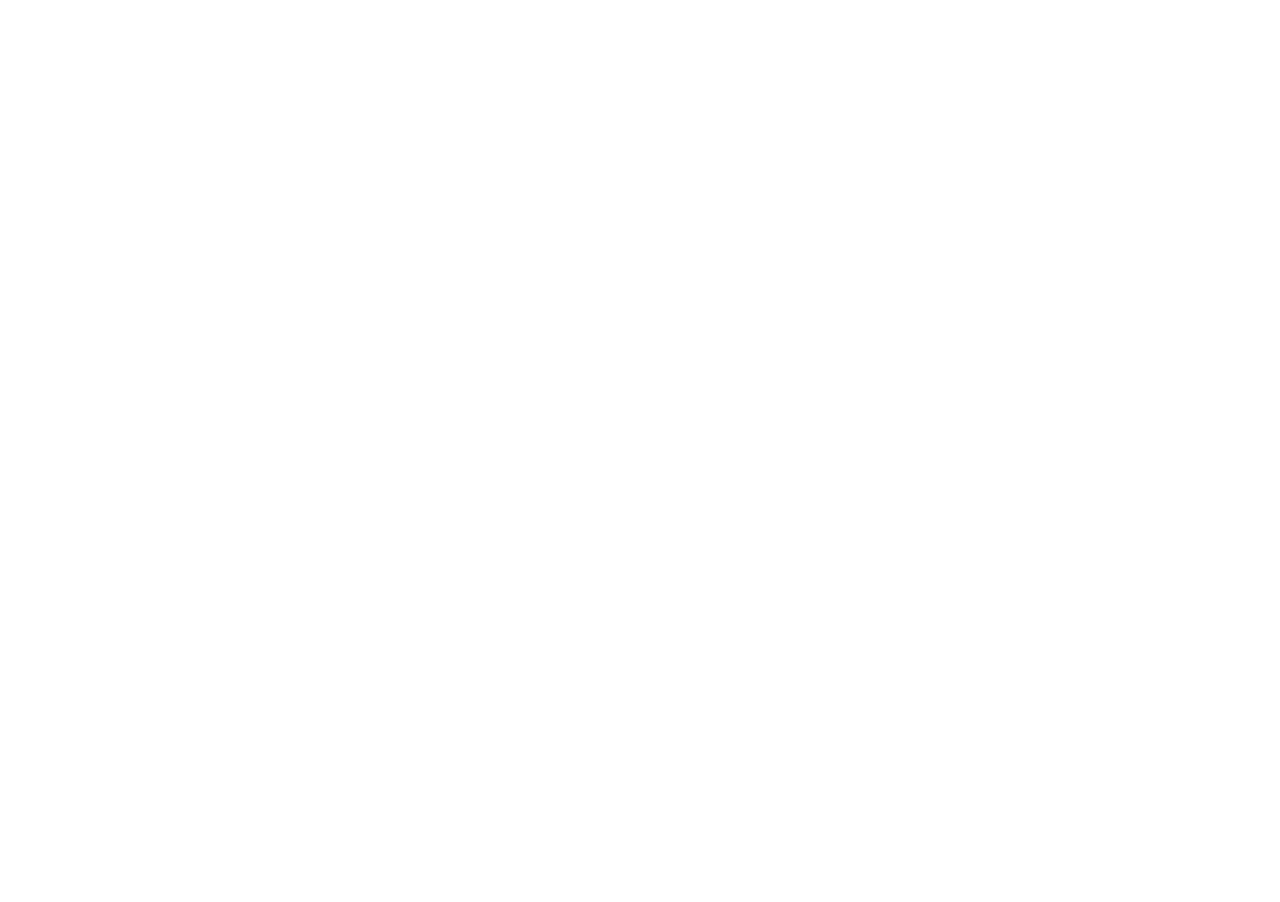
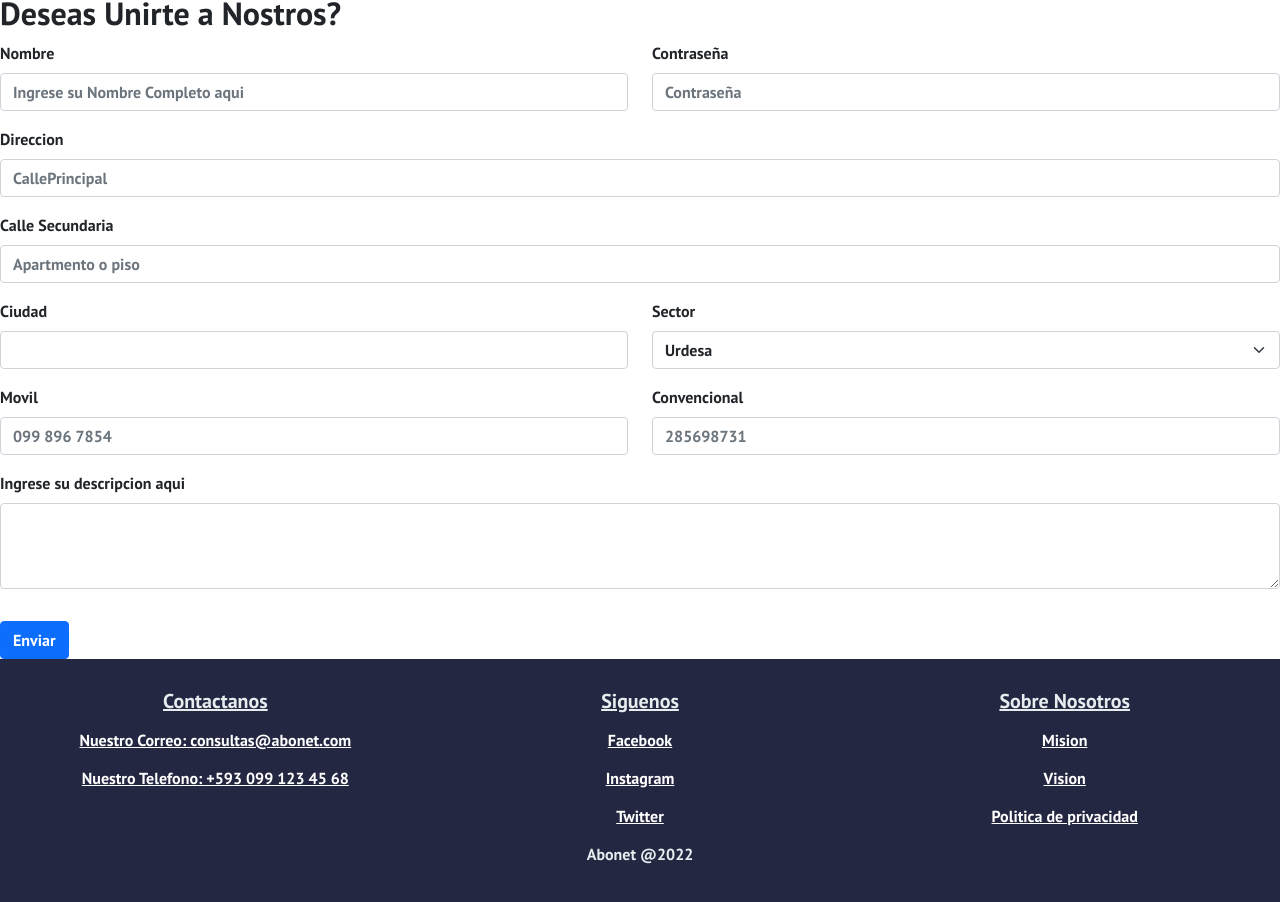
Before and after one commit to AbonetProyecto/Front, a React (Create React App) app: page / in a window 1280 px wide. Shown: the part 860-1762 px from the top of the page. Before the commit the page ends 854 px from the top, so only its background shows below. Built offline with nearby package versions, Linux system fonts and the light colour scheme; the HTML template or start-up script is replaced by a standard one.

Commit message:
Agregada funcionalidad de registro de Abogado.

```diff
--- a/src/components/Button/Button.css
+++ b/src/components/Button/Button.css
@@ -29,6 +29,11 @@
   width: 55vw;
   height: 10vh ;
 
+}
 
+.lista{
+  display: flex;
+  flex-direction: column;
+  align-items: center;
 
 }
--- /dev/null
+++ b/src/components/Footer/Footer.css
@@ -0,0 +1,22 @@
+.contenedorFooter{
+    background-color: #242741;
+    max-width: 100% !important;
+    padding: 30px 15px;
+}
+.links{
+    color : white !important;
+}
+.columnas{
+    display: flex;
+    flex-direction: column;
+}
+h5{
+    text-align: center;
+    text-decoration: underline;
+    color: #e7edef;
+}
+h6{
+    color: #e7edef;
+    margin-top: 10px !important;
+    text-align: center;
+}
--- /dev/null
+++ b/src/components/Footer/Footer.js
@@ -0,0 +1,39 @@
+
+import React from 'react';
+import { Container, Button, Row, Col } from 'react-bootstrap';
+// import Logo from './../../../Assets/Img/leopetLogo.png';
+import './Footer.css';
+
+export const Footer = () => {
+    return (
+        <Container className="contenedorFooter ">
+            <Row>
+
+                <Col className="columnas">
+                    <h5>Contactanos</h5>
+                    <Button variant="link" className="links">Nuestro Correo: consultas@abonet.com</Button>
+                    <Button variant="link" className="links">Nuestro Telefono: +593 099 123 45 68</Button>
+                </Col>
+                <Col className="columnas">
+                    <h5>Siguenos</h5>
+                    <Button variant="link" className="links">Facebook</Button>
+                    <Button variant="link" className="links">Instagram</Button>
+                    <Button variant="link" className="links">Twitter</Button>
+                </Col>
+                <Col className="columnas">
+                    <h5>Sobre Nosotros</h5>
+                    <Button variant="link" className="links">Mision</Button>
+                    <Button variant="link" className="links">Vision</Button>
+                    <Button variant="link" className="links">Politica de privacidad</Button>
+                </Col>
+            </Row>
+            <Row>
+                <Col>
+                    <h6>Abonet @2022</h6>
+                </Col>
+            </Row>
+        </Container>
+    );
+};
+
+export default Footer;
--- /dev/null
+++ b/src/components/Formulario/Formulario.js
@@ -0,0 +1,188 @@
+import React, {useState} from "react";
+import {Col, Form, Row, Button} from "react-bootstrap";
+
+
+export const Formulario = () => {
+    const [data, setData] = useState({
+        "nombre": "",
+        "contrasena": "",
+        "direccion": "",
+        "calleSecundaria": "",
+        "ciudad": "",
+        "sector": "",
+        "movil": "",
+        "convencional": "",
+        "descripcion": ""
+
+    })
+    // useEffect(()=>{
+    //     console.log(data)
+    // },[data])
+
+    const handleSubmit = async (event) => {
+        // prevents the submit button from refreshing the page
+        event.preventDefault();
+        const configTelefono = {
+            method: 'Post',
+            headers: {'Content-Type': 'application/json'},
+            body: JSON.stringify({
+                convencional:data.convencional,
+                movil:data.movil
+            })
+        }
+        const response = await fetch("http://localhost:3001/api/v1/telefonos",configTelefono);
+        let telef = await response.json()
+        telef = telef.data
+        const configDir = {
+            method: 'Post',
+            headers: {'Content-Type': 'application/json'},
+            body: JSON.stringify({
+                callePrincipal:data.direccion,
+                calleSecundaria:data.calleSecundaria,
+                ciudad:data.ciudad,
+                sector:data.sector
+            })
+        }
+        const response2 = await fetch("http://localhost:3001/api/v1/direccions",configDir);
+        let dir = await response2.json()
+        dir = dir.data;
+        const configUser = {
+            method: 'Post',
+            headers: {'Content-Type': 'application/json'},
+            body: JSON.stringify({
+                nombre:data.nombre,
+                contrasena:data.contrasena,
+                telefono_id:telef.id,
+                direccion_id:dir.id
+            })
+        }
+        const response3 = await  fetch("http://localhost:3001/api/v1/usuarios",configUser)
+        let user = await response3.json()
+        user = user.data
+
+        const configAbog = {
+            method: 'Post',
+            headers: {'Content-Type': 'application/json'},
+            body: JSON.stringify({
+                casos:0,
+                descripcion:data.descripcion,
+                calificacion:0,
+                usuario_id:user.id
+            })
+        }
+        const response4 = await fetch("http://localhost:3001/api/v1/abogados",configAbog);
+        let abogado = await response4.json();
+        console.log(abogado);
+
+
+
+
+    };
+
+
+    const handleChangeNombre = (event) => {
+        setData({...data, nombre: event.target.value});
+    };
+    const handleChangeContrasena = (event) => {
+        setData({...data, contrasena: event.target.value});
+    };
+    const handleChangeDireccion = (event) => {
+        setData({...data, direccion: event.target.value});
+
+    };
+    const handleChangecalleSecundaria = (event) => {
+        setData({...data, calleSecundaria: event.target.value});
+    };
+    const handleChangeCiudad = (event) => {
+        setData({...data, ciudad: event.target.value});
+    };
+    const handleChangeSector = (event) => {
+        setData({...data, sector: event.target.value});
+    };
+    const handleChangeMovil = (event) => {
+        setData({...data, movil: event.target.value});
+    };
+    const handleChangeConvencional = (event) => {
+        setData({...data, convencional: event.target.value});
+    };
+
+    const handleChangeDescripcion = (event) => {
+        setData({...data, descripcion: event.target.value});
+    };
+
+    return (
+        <>
+            <h2 id="titlo">Deseas Unirte a Nostros?</h2>
+            <Form onSubmit={handleSubmit}>
+                <Row className="mb-3">
+                    <Form.Group as={Col} controlId="formGridEmail" onChange={handleChangeNombre}>
+                        <Form.Label>Nombre</Form.Label>
+                        <Form.Control placeholder="Ingrese su Nombre Completo aqui" defaultValue={data.nombre}/>
+                    </Form.Group>
+
+                    <Form.Group as={Col} controlId="formGridPassword">
+                        <Form.Label>Contraseña</Form.Label>
+                        <Form.Control type="password" placeholder="Contraseña" defaultValue={data.contrasena}
+                                      onChange={handleChangeContrasena}/>
+                    </Form.Group>
+                </Row>
+
+                <Form.Group className="mb-3" controlId="formGridAddress1">
+                    <Form.Label>Direccion</Form.Label>
+                    <Form.Control placeholder="CallePrincipal" defaultValue={data.direccion}
+                                  onChange={handleChangeDireccion}/>
+                </Form.Group>
+
+                <Form.Group className="mb-3" controlId="formGridAddress2">
+                    <Form.Label>Calle Secundaria</Form.Label>
+                    <Form.Control placeholder="Apartmento o piso" defaultValue={data.calleSecundaria}
+                                  onChange={handleChangecalleSecundaria}/>
+                </Form.Group>
+
+                <Row className="mb-3">
+                    <Form.Group as={Col} controlId="formGridCity">
+                        <Form.Label>Ciudad</Form.Label>
+                        <Form.Control defaultValue={data.ciudad} onChange={handleChangeCiudad}/>
+                    </Form.Group>
+
+                    <Form.Group as={Col} controlId="formGridState">
+                        <Form.Label>Sector</Form.Label>
+                        <Form.Select defaultValue={data.sector} onChange={handleChangeSector}>
+                            <option value="Urdesa">Urdesa</option>
+                            <option value="Centro">Centro</option>
+                            <option value="Norte">Norte</option>
+                            <option value="Sur">Sur</option>
+                        </Form.Select>
+                    </Form.Group>
+                </Row>
+                <Row className="mb-3">
+                    <Form.Group as={Col} controlId="formGridEmail">
+                        <Form.Label>Movil</Form.Label>
+                        <Form.Control placeholder="099 896 7854" defaultValue={data.movil}
+                                      onChange={handleChangeMovil}/>
+                    </Form.Group>
+
+                    <Form.Group as={Col} controlId="formGridEmail">
+                        <Form.Label>Convencional</Form.Label>
+                        <Form.Control placeholder="285698731" defaultValue={data.convencional}
+                                      onChange={handleChangeConvencional}/>
+                    </Form.Group>
+                </Row>
+                <Row className="mb-3">
+                    <Form.Group className="mb-3" controlId="exampleForm.ControlTextarea1">
+                        <Form.Label>Ingrese su descripcion aqui</Form.Label>
+                        <Form.Control as="textarea" rows={3} defaultValue={data.descripcion}
+                                      onChange={handleChangeDescripcion}/>
+                    </Form.Group>
+                </Row>
+
+
+                <Button variant="primary" type="submit">
+                    Enviar
+                </Button>
+            </Form>
+        </>
+    )
+
+}
+export default Formulario;
--- a/src/components/Home/Home.js
+++ b/src/components/Home/Home.js
@@ -1,11 +1,15 @@
 import React from 'react';
 import '../../App.css';
+import Footer from "../Footer/Footer";
+import Formulario from "../Formulario/Formulario";
 
 export default function Home() {
     return (
         <div>
             <h1 className='home'>Bienvenidos a ABONET</h1>
             <h2 className='pie'>Nuestra pagina te ayuda a encontrar el abogado ideal para ti </h2>
+            <Formulario/>
+            <Footer/>
         </div>
     );
 }
--- a/src/components/Reseña/Reseña.js
+++ b/src/components/Reseña/Reseña.js
@@ -5,7 +5,7 @@ import '../../App.css';
 const Reseña = () =>  {
   const [newUser,setNewUser] = useState({id: undefined, descripcion:''})
   const [users,setUsers] = useState()
-  const endpoint = 'localhost:3001/api/v1/criticas'
+  const endpoint = 'http://localhost:3001/api/v1/criticas'
   const fetchUsers= async () =>{
     const response =  await  fetch(endpoint)
     const responseJSON = await response.json()
@@ -27,12 +27,15 @@ useEffect(() => {
   return (
     <div className='denver'>
     <h3 className='letra'>Puede comentar sobre el servicio recibido </h3>
+      <div className="contComment">
     <input className='cuadro'type='text' onChange={handleNameInput} value={newUser.descripcion} placeholder='Ingrese un comentario'/>
     <button className='bo' onClick={handleAddUser} > Agregar comentario </button>
-    <ul>
+      </div>
+    <ul className="lista">
       {!users ? 'Cargando los comentarios ...' :
       users.map((user,index) => {
-      return<button className='btn2' key ={index}><span className='titulo'>Comentario:</span> {user.descripcion}.  <span className='titulo'>Fecha:</span> 1/02/2022 </button>
+        let date = new Date(user.created_at)
+      return<button className='btn2' key ={index}><span className='titulo'>Comentario:</span> {user.descripcion}.  <span className='titulo'>Fecha:</span> {date.getFullYear()}-{date.getMonth()+1}-{date.getDate()} </button>
       })}
 
     </ul>
```
Also changed, not shown: src/components/Formulario/Formulario.css (added). Lines whose indentation alone changed are shown as unchanged.
